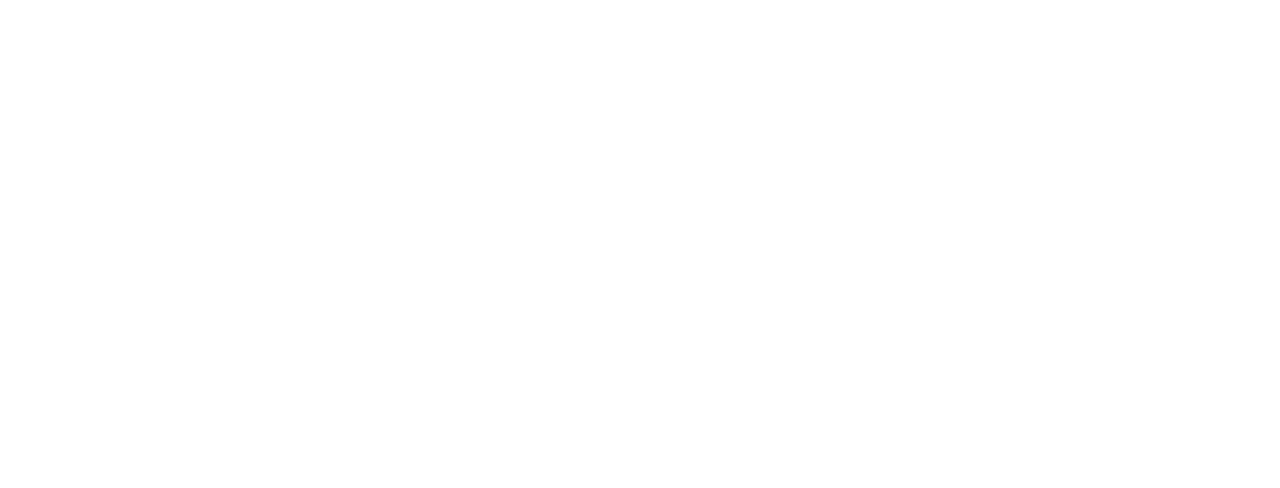
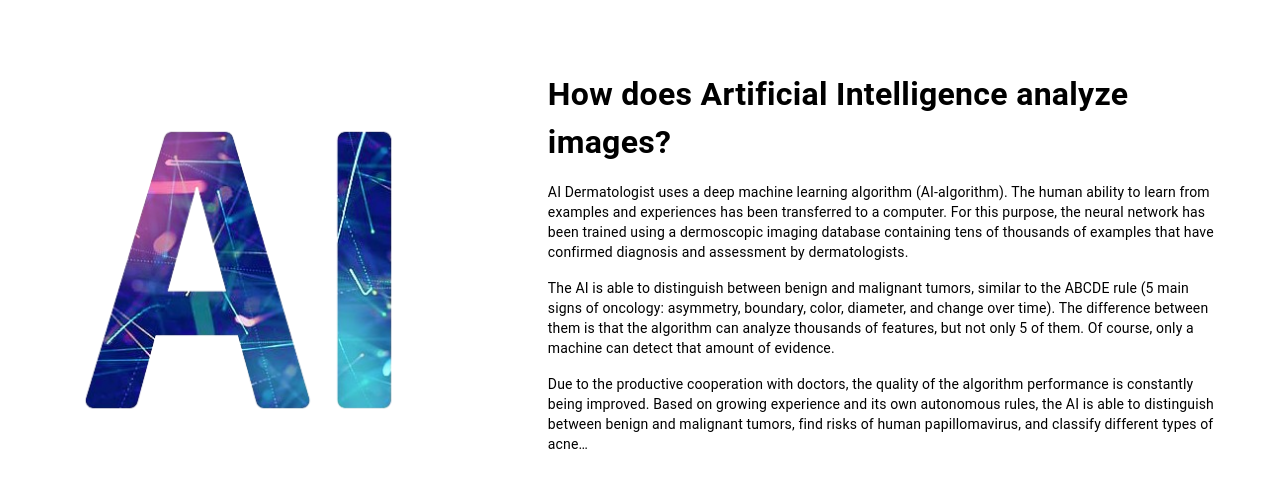
Before and after one commit to MK884/disease--prediction, a React (Vite) app in the folder Client/: page / in a window 1280 px wide. Shown: the part 1758-2246 px from the top of the page. Before the commit the page ends 1748 px from the top, so only its background shows below. Built offline with nearby package versions, Linux system fonts and the light colour scheme.

Commit message:
add: AI info Section

```diff
--- a/Client/src/Pages/Home.jsx
+++ b/Client/src/Pages/Home.jsx
@@ -17,6 +17,7 @@
 import FeatureCard from "../Components/FeatureCard";
 import Chatbot from "../assets/chatbot.png";
 import Recomend from "../assets/recom.png";
+import AI from "../assets/AI.png";
 import Skin from "../assets/skin.png";
 
 const Home = () => {
@@ -285,6 +286,59 @@
           </Box>
         </Box>
         {/* Info Section End */}
+        {/* AI Info Section start */}
+        <Box
+          sx={{
+            display: "flex",
+            flexDirection: "row",
+            width: "100%",
+            justifyContent: "space-between",
+            marginTop: 20,
+            alignItems: "center",
+          }}
+        >
+          <img
+            src={AI}
+            alt="AI"
+            style={{
+              width: "30%",
+            }}
+          />
+          <Box
+            sx={{
+              width:'58%'
+            }}
+          >
+            <Typography fontSize={32} fontWeight={700}>
+              How does Artificial Intelligence analyze images?
+            </Typography>
+            <Typography
+              variant="body2"
+              sx={{
+                marginY:'1rem'
+              }}
+            >
+            AI Dermatologist uses a deep machine learning algorithm (AI-algorithm). The human ability to learn from examples and experiences has been transferred to a computer. For this purpose, the neural network has been trained using a dermoscopic imaging database containing tens of thousands of examples that have confirmed diagnosis and assessment by dermatologists.
+            </Typography>
+            <Typography
+            variant="body2"
+            sx={{
+              marginY:'1rem'
+            }}
+            >
+            The AI is able to distinguish between benign and malignant tumors, similar to the ABCDE rule (5 main signs of oncology: asymmetry, boundary, color, diameter, and change over time). The difference between them is that the algorithm can analyze thousands of features, but not only 5 of them. Of course, only a machine can detect that amount of evidence.
+            </Typography>
+            <Typography
+              variant="body2"
+              sx={{
+                marginY:'1rem'
+              }}
+            >
+            Due to the productive cooperation with doctors, the quality of the algorithm performance is constantly being improved. Based on growing experience and its own autonomous rules, the AI is able to distinguish between benign and malignant tumors, find risks of human papillomavirus, and classify different types of acne…
+            </Typography>
+          </Box>
+        </Box>
+        {/* AI Info Section end */}
       </Container>
 
       {/* Drawer start */}
```
Also changed, not shown: Client/src/assets/AI.png (added), 1 other file (tests, documents, lock files or other folders).
